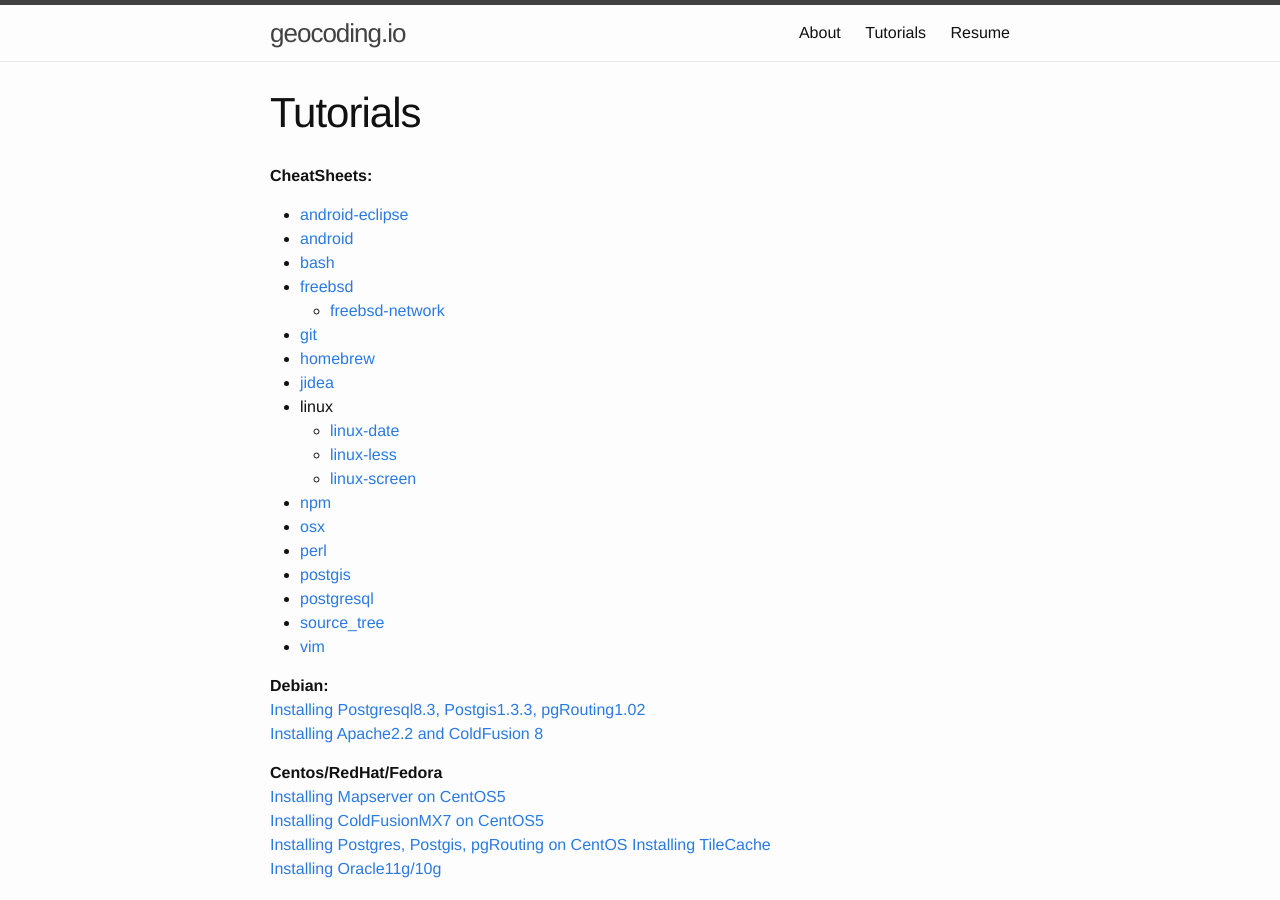
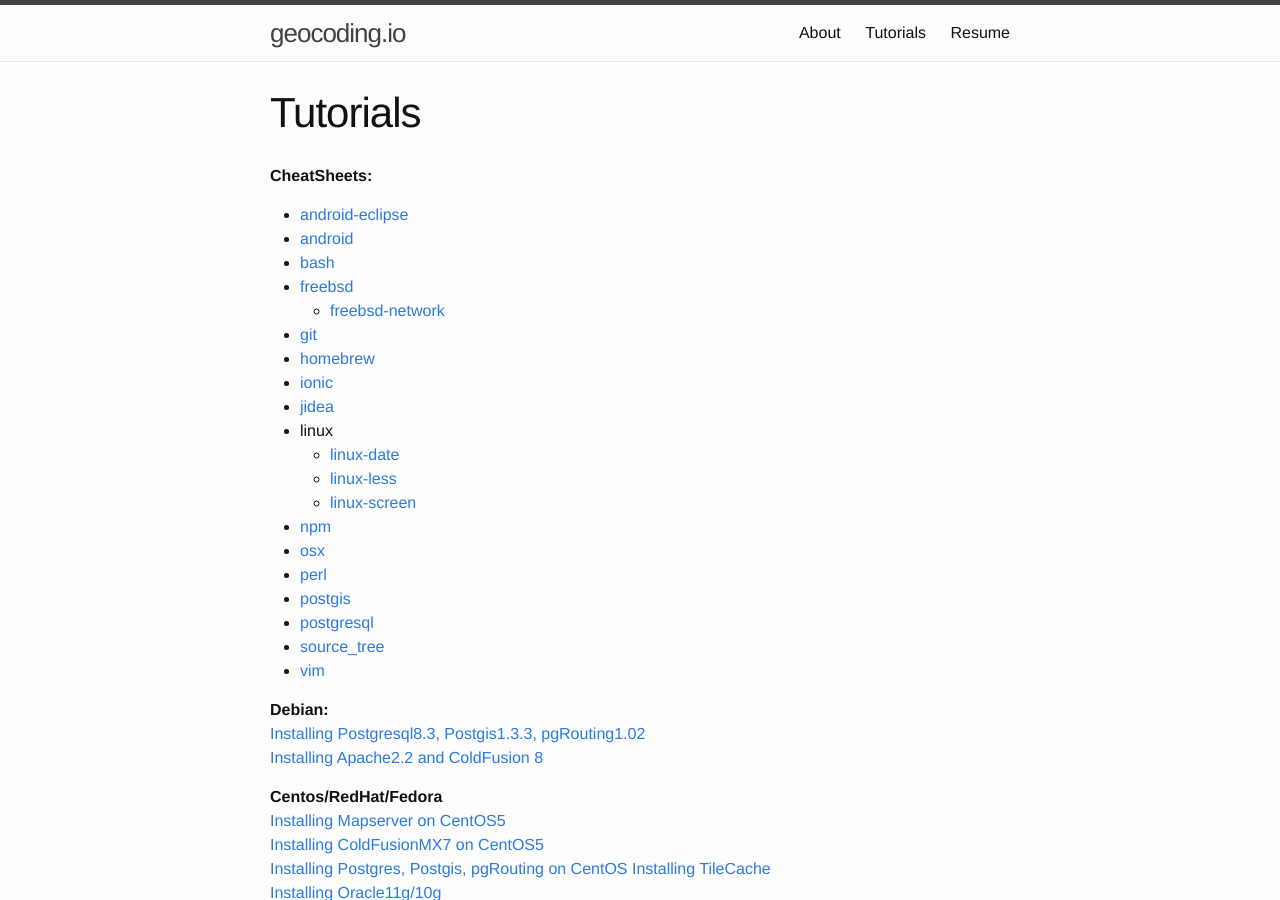
Before and after one commit to rdeguzman/rdeguzman.github.io, a Jekyll site: the page built from tutorials/index.md, in a window 1280 px wide and 900 px high. Built offline with Jekyll 4.4.1, drawn with Linux system fonts in a browser that asks for light colours.

Commit message:
Add ionic to cheatsheets

```diff
--- a/tutorials/index.md
+++ b/tutorials/index.md
@@ -13,6 +13,7 @@ layout: page
 	* [freebsd-network](/cheatsheets/freebsd-network.html)
 * [git](/cheatsheets/git.html)
 * [homebrew](/cheatsheets/homebrew.html)
+* [ionic](/cheatsheets/ionic.html)
 * [jidea](/cheatsheets/jidea.html)
 * linux
 	* [linux-date](/cheatsheets/linux-date.html)
```
